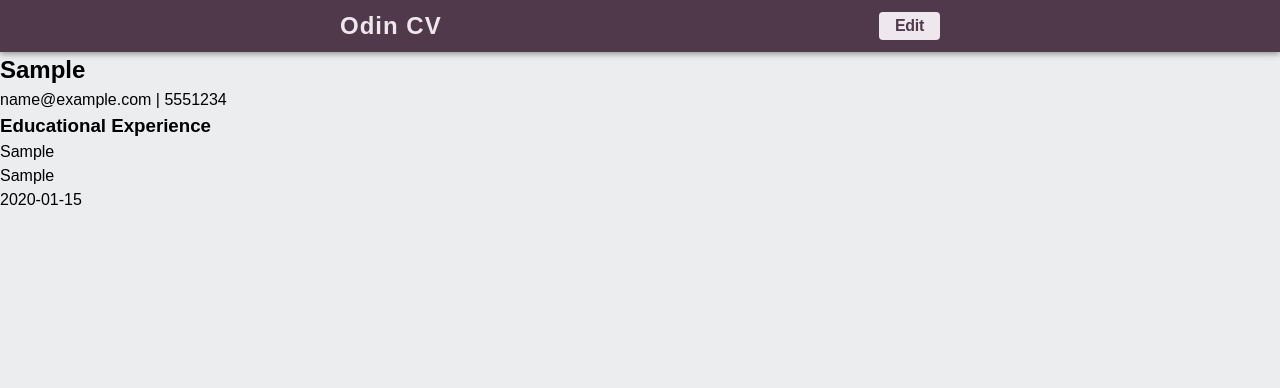
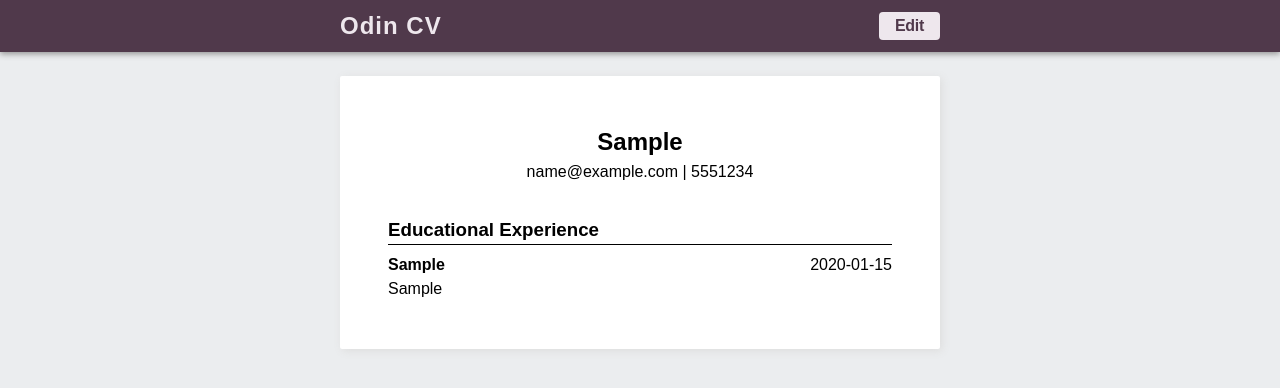
Before and after one commit to lymyr/odin-cv, a React (Vite) app: page / in a window 1280 px wide. Both pictures are taken after typing "Sample", "name@example.com", "5551234", "Sample", "Sample", "2020-01-15" into the empty fields and a click on the button "Submit". Shown: the top 388 px of the page. Built offline with nearby package versions, Linux system fonts and the light colour scheme.

Commit message:
style: added styles for output page

```diff
--- a/src/components/Form.jsx
+++ b/src/components/Form.jsx
@@ -5,7 +5,6 @@ import "../styles/Form.css"
 import { useState } from "react";
 
 export default function Form({applicant, setApplicant}) {
-    console.log(applicant)
     function addEducation() {
         setApplicant({...applicant, education: [...applicant.education, {
               id: crypto.randomUUID(),
--- a/src/components/Output.jsx
+++ b/src/components/Output.jsx
@@ -1,3 +1,5 @@
+import "../styles/Output.css"
+
 export default function Output({applicant}) {
     return (
         <div className="form-info">
@@ -14,7 +16,7 @@ export default function Output({applicant}) {
                         return (
                             <div className="form-description-section" key={edu.id}>
                             <div>
-                                <p>{edu.schoolName}</p>
+                                <h4>{edu.schoolName}</h4>
                                 <p>{edu.studyTitle}</p>
                             </div>
                             <p>{edu.studyDate}</p>
@@ -35,7 +37,7 @@ export default function Output({applicant}) {
                                 <div key={exp.id}>
                                 <div className="form-description-section">
                                     <div>
-                                        <p>{exp.companyName}</p>
+                                        <h4>{exp.companyName}</h4>
                                         <p>{exp.position}</p>
                                     </div>
                                     <p>{exp.fromDate} - {exp.toDate}</p>
--- a/src/index.css
+++ b/src/index.css
@@ -62,7 +62,9 @@ h1, h2, h3, h4, h5, h6 {
   --accent-focus-color: rgb(255, 203, 73);
   --accent-text-color: rgb(55, 51, 7);
   --accent-focus-text-color: rgb(50, 38, 5);
+  --box-shadow-color: rgb(221, 221, 221);
   --inline-space: 8px;
+  --block-space: 24px;
   --content-max-width: 600px;
 }
 
--- a/src/styles/Form.css
+++ b/src/styles/Form.css
@@ -1,12 +1,11 @@
 form {
     --del-color: rgb(148, 35, 35);
     --del-button-size: 32px;
-    --form-gap: 24px;
+    --form-gap: var(--block-space);
     --field-set-gap: 48px;
     --input-label-gap: 4px;
     --input-label-wrapper-gap: 16px;
     --input-wrapper-gap: 16px;
-    --box-shadow-color: rgb(221, 221, 221);
     --del-button-margin-left: 0px;
 
     display: flex;
--- /dev/null
+++ b/src/styles/Output.css
@@ -0,0 +1,33 @@
+.form-info {
+    max-width: var(--content-max-width);
+    display:flex;
+    flex-direction: column;
+    gap:2rem;
+    margin: auto;
+    background-color: white;
+    padding: 48px;
+    margin-top: var(--block-space);
+    box-shadow: 2px 2px 8px var(--box-shadow-color);
+    border-radius: 2px;
+}
+
+.form-header {
+    margin: auto;
+    text-align: center;
+}
+
+.form-title-wrapper {
+    border-bottom: 1px solid black;
+    margin-bottom: 0.5rem;
+}
+
+.form-description-wrapper {
+    display:flex;
+    flex-direction: column;
+    gap: 1rem;
+}
+
+.form-description-section {
+    display: flex;
+    justify-content: space-between;
+}
```
